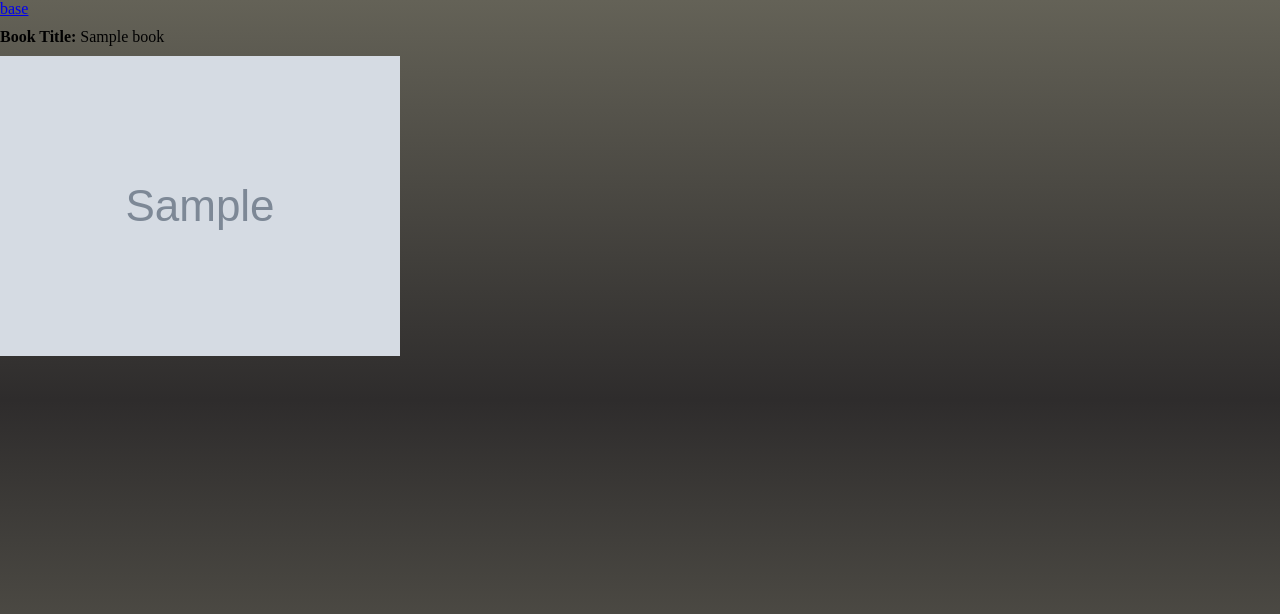
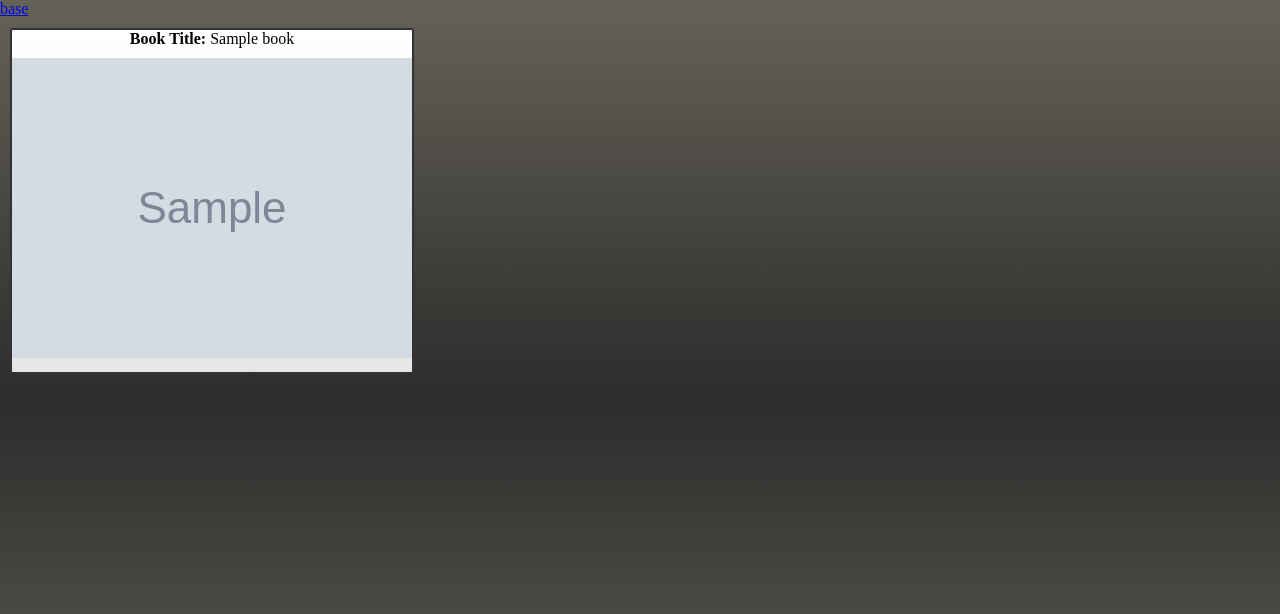
Before and after one commit to jairajsahgal/Iloverecipes, a Django app: template recipes/templates/recipes/search_results.html in a window 1280 px wide. Shown: the top 614 px of the page. Run offline with Django 4.2, Linux system fonts and the light colour scheme; the template is opened without the code that fills it: values that come from a table or form of the project are taken from there, others are empty; tables that the repository leaves empty hold one stand-in row (values such as "Sample post"); grey boxes marked "Sample" are stand-in pictures.

Commit message:
Search results editing css to make it work

```diff
--- a/recipes/templates/recipes/search_results.html
+++ b/recipes/templates/recipes/search_results.html
@@ -25,11 +25,11 @@
 
             {% for page in search_results %}
 
-            <div class="page-image">
+            <div class="book-item">
 
                 <strong>Book Title:</strong> {{ page.book.title }}<br>
 
-                <div class="book-image2">
+                <div class="book-image">
 
                     <img src="{{ MEDIA_URL }}{{ page.page_photo.name }}" alt="{{ page.book.title }}">
 
```
